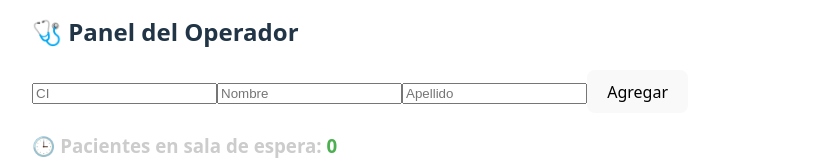
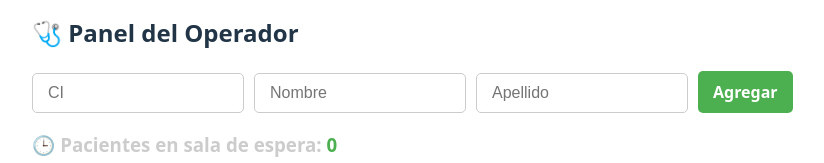
Before and after one commit to Ivan-S93/llamador-pacientes, a React (Vite) app: page / in a window 1280 px wide. Shown: the part 343-506 px from the top of the page, without its empty margins (0-824 px from the left). Built offline with nearby package versions, Linux system fonts and the light colour scheme; no server answers.

Commit message:
actualizacion de colores

```diff
--- a/src/pages/OperatorPanel.jsx
+++ b/src/pages/OperatorPanel.jsx
@@ -1,12 +1,34 @@
 import { useState, useEffect, useContext } from "react";
 import { CallContext } from "../context/CallContext";
 import { getPacientes, addPaciente } from "../services/api";
+
+// Estilos base para los inputs más grandes y uniformes
+const inputStyle = {
+  padding: '10px 15px', // Aumentar el padding para hacerlos más altos
+  marginRight: '10px', // Espacio entre los inputs
+  border: '1px solid #ccc',
+  borderRadius: '5px',
+  fontSize: '16px', // Opcional: aumentar un poco el tamaño de la fuente
+  width: '180px', // Fijar un ancho para que sean uniformes
+};
+
+// Estilos para el botón de Agregar (para que coincida con el tamaño)
+const buttonStyle = {
+  padding: '10px 15px',
+  border: 'none',
+  borderRadius: '5px',
+  backgroundColor: '#4CAF50',
+  color: 'white',
+  cursor: 'pointer',
+  fontSize: '16px',
+  fontWeight: 'bold',
+};
 
 export default function OperatorPanel() {
   const { callPatient } = useContext(CallContext);
   const [pacientes, setPacientes] = useState([]);
   const [form, setForm] = useState({ cinro: "", nombre: "", apellido: "" });
-  const [mensaje, setMensaje] = useState(null); // 🟢 Estado para mensajes
+  const [mensaje, setMensaje] = useState(null);
 
   useEffect(() => {
     cargarPacientes();
@@ -18,7 +40,7 @@ export default function OperatorPanel() {
   };
 
   const ocultarMensaje = () => {
-    setTimeout(() => setMensaje(null), 3000); // se ocultan los mensajes despues de 3 segundos
+    setTimeout(() => setMensaje(null), 3000);
   };
 
   const agregarPaciente = async () => {
@@ -30,8 +52,6 @@ export default function OperatorPanel() {
 
     try {
       const nuevo = await addPaciente(form);
-      // Opcional: Si el paciente ya no debe estar en la lista después de llamarlo,
-      // actualiza el estado aquí para que no aparezca en la lista
       setPacientes([nuevo, ...pacientes]);
       setForm({ cinro: "", nombre: "", apellido: "" });
       setMensaje({ tipo: "exito", texto: "✅ Paciente agregado correctamente" });
@@ -42,36 +62,26 @@ export default function OperatorPanel() {
     }
   };
 
-  // 1. Lógica de llamado unificada para ser reutilizada y evitar duplicación.
   const llamarPaciente = async (paciente) => {
     try {
-      // 2. Llama a la API (o Socket.IO)
       await fetch("http://localhost:4000/llamar", {
         method: "POST",
         headers: { "Content-Type": "application/json" },
         body: JSON.stringify({ id: paciente.id }),
       });
 
-      // 3. (Opcional) Llama al contexto si necesitas actualizar un estado global
-      // callPatient(paciente);
-
-      // 4. Muestra el mensaje de éxito y lo borra (reemplazo del alert)
       setMensaje({
         tipo: "exito",
         texto: `📢 Llamando a ${paciente.nombre} ${paciente.apellido}`,
       });
       ocultarMensaje();
 
-      // 5. Lógica de síntesis de voz (opcional: la tenías en una función separada)
       const mensajeVoz = `Paciente ${paciente.nombre} ${paciente.apellido}, favor pasar a preconsulta.`;
       const voz = new SpeechSynthesisUtterance(mensajeVoz);
       voz.lang = "es-ES";
       voz.rate = 0.55;
       voz.pitch = 1;
       speechSynthesis.speak(voz);
-
-      // 6. Opcional: Quitar al paciente de la lista
-      // setPacientes(pacientes.filter(p => p.id !== paciente.id));
 
     } catch (error) {
       setMensaje({
@@ -86,7 +96,7 @@ export default function OperatorPanel() {
     <div style={{ padding: "2rem" }}>
       <h2>🩺 Panel del Operador</h2>
 
-      {/* Mensaje visual (se usa para éxito/error y para el llamado) */}
+      {/* Mensaje visual */}
       {mensaje && (
         <div
           style={{
@@ -103,25 +113,29 @@ export default function OperatorPanel() {
         </div>
       )}
 
-      {/* Formulario */}
+      {/* Formulario CON INPUTS MÁS GRANDES */}
       <div style={{ marginBottom: "1rem" }}>
-        {/* ... (inputs del formulario) ... */}
         <input
           placeholder="CI"
           value={form.cinro}
           onChange={(e) => setForm({ ...form, cinro: e.target.value })}
+          style={inputStyle} // 👈 Aplicando el estilo aquí
         />
         <input
           placeholder="Nombre"
           value={form.nombre}
           onChange={(e) => setForm({ ...form, nombre: e.target.value })}
+          style={inputStyle} // 👈 Aplicando el estilo aquí
         />
         <input
           placeholder="Apellido"
           value={form.apellido}
           onChange={(e) => setForm({ ...form, apellido: e.target.value })}
+          style={inputStyle} // 👈 Aplicando el estilo aquí
         />
-        <button onClick={agregarPaciente}>Agregar</button>
+        <button onClick={agregarPaciente} style={buttonStyle}>
+          Agregar
+        </button>
       </div>
 
       {/* Contador de pacientes */}
@@ -136,7 +150,16 @@ export default function OperatorPanel() {
           <li key={p.id} style={{ margin: "8px 0" }}>
             {p.cinro} - {p.nombre} {p.apellido}{" "}
             <button
-              onClick={() => llamarPaciente(p)} // 🎯 Usa la nueva función unificada
+              onClick={() => llamarPaciente(p)}
+              style={{
+                // Estilo para el botón Llamar (lo puedes ajustar también)
+                padding: '8px 15px',
+                backgroundColor: '#ff3300ff',
+                color: 'white',
+                border: 'none',
+                borderRadius: '5px',
+                cursor: 'pointer'
+              }}
             >
               Llamar
             </button>
```
Also changed, not shown: 1 other file (tests, documents, lock files or other folders).
